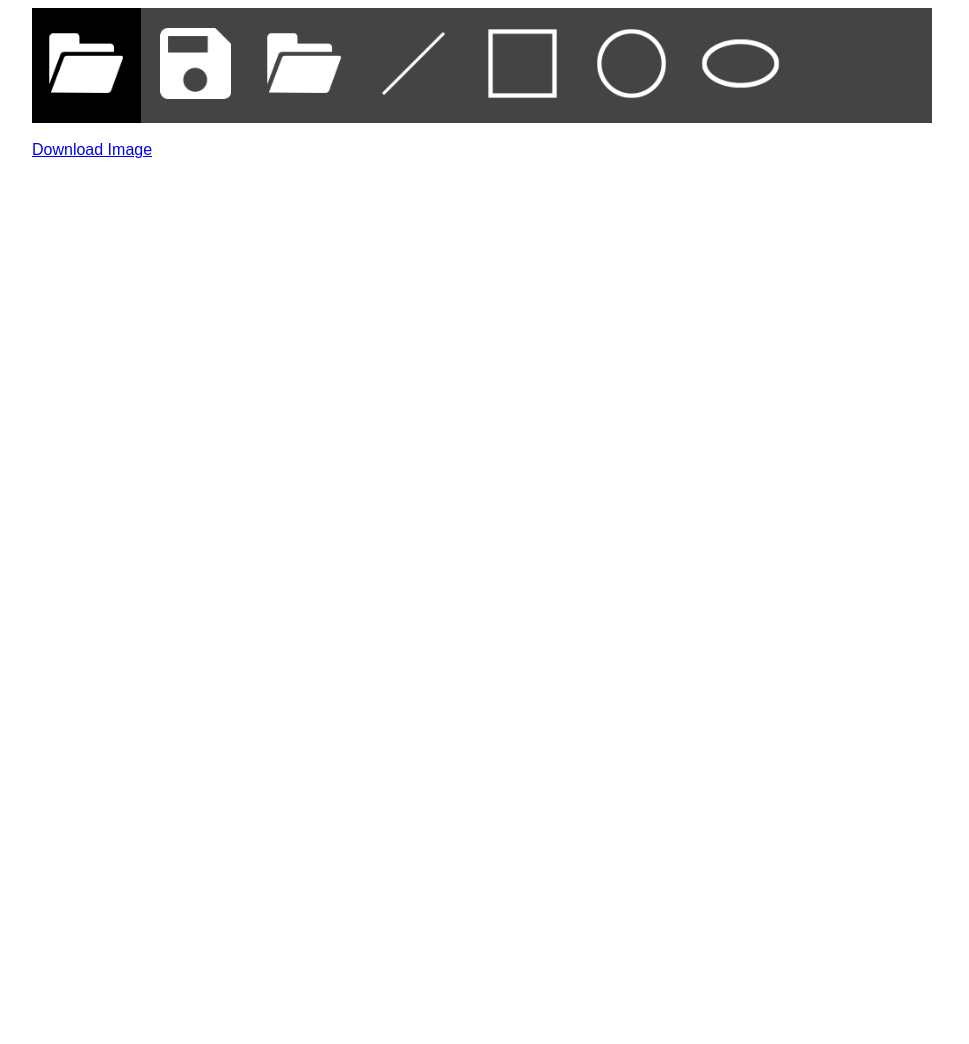
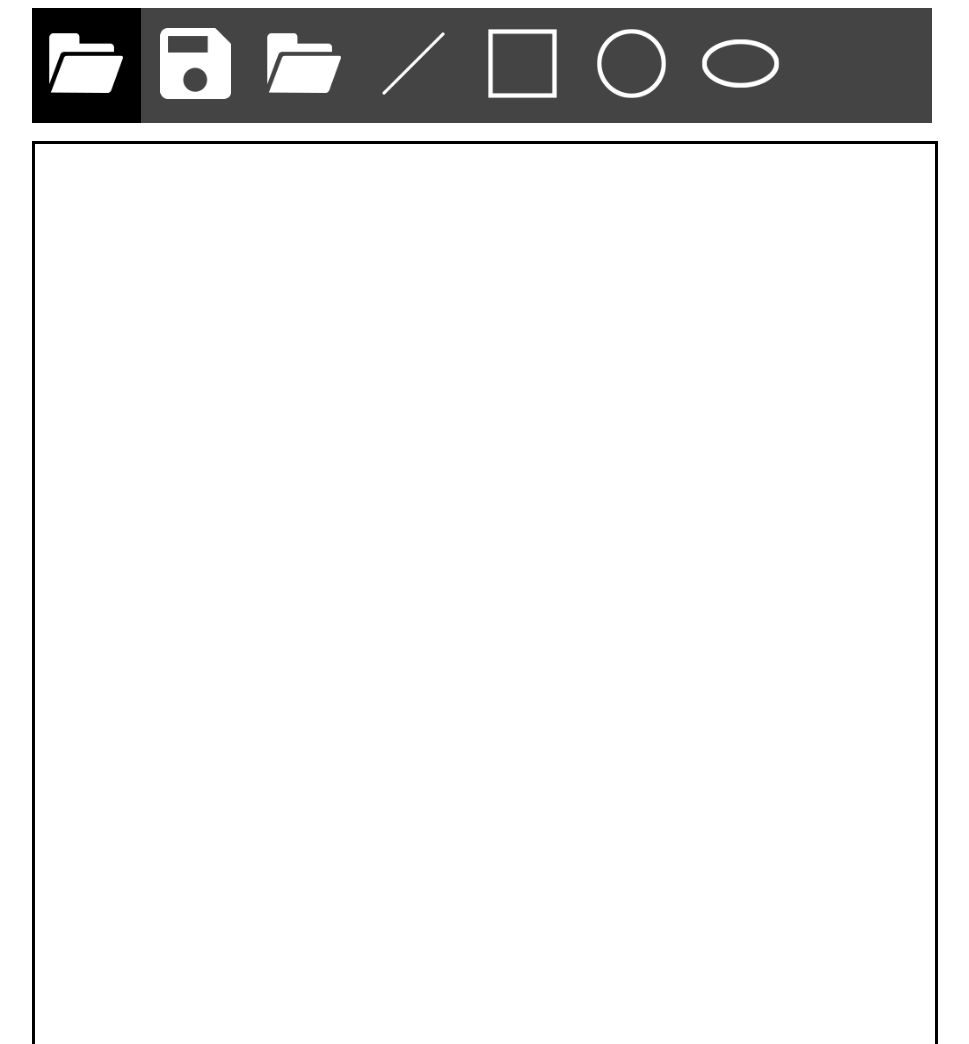
Before and after one commit to 2stash/soccerDiagram, a plain HTML site: page index.html in a window 1280 px wide. Shown: the top 1044 px of the page, without its empty margins (158-1127 px from the left). Before the commit the page ends 800 px from the top, so only its background shows below. Drawn offline with Linux system fonts and the light colour scheme.

Commit message:
skeleton of canvas toolbar finished

```diff
--- a/index.html
+++ b/index.html
@@ -34,6 +34,7 @@
         </a>
       </div>
       <br />
+      <canvas id="my-canvas" width="600" height="600"></canvas>
       <div class="img-data-div">
         <a href="#" id="img-file" download="./assets/images/save-icon.png"
           >Download Image</a
--- a/main.js
+++ b/main.js
@@ -0,0 +1,56 @@
+let canvas;
+let ctx;
+let savedImageData;
+let dragging = false;
+let strokeColor = 'black';
+let fillColor = 'black';
+let line_Width = 2;
+let polygonSides = 6;
+let currentTool = 'brush';
+let canvasWidth = 600;
+let canvasHeight = 600;
+
+class ShapeBoundingBox {
+  constructor(left, top, width, height) {
+    this.left = left;
+    this.top = top;
+    this.width = width;
+    this.height = height;
+  }
+}
+
+class MouseDownPos {
+  constructor(x, y) {
+    this.x = x;
+    this.y = y;
+  }
+}
+
+class Location {
+  constructor(x, y) {
+    this.x = x;
+    this.y = y;
+  }
+}
+
+class PolygonPoint {
+  constructor(x, y) {
+    this.x = x;
+    this.y = y;
+  }
+}
+
+let shapeBoundingBox = new ShapeBoundingBox(0, 0, 0, 0);
+let mouseDown = new MouseDownPos(0, 0);
+let loc = new Location(0, 0);
+
+document.addEventListener('DOMContentLoaded', setupCanvas);
+
+function setupCanvas() {
+  canvas = document.getElementById('my-canvas');
+  ctx = canvas.getContext('2d');
+  ctx.strokeStyle = strokeColor;
+  ctx.lineWidth = line_Width;
+  canvas.addEventListener('mousedown', ReactToMouseDown);
+  canvas.addEventListener('mouseup', ReactToMouseUp);
+}
```
